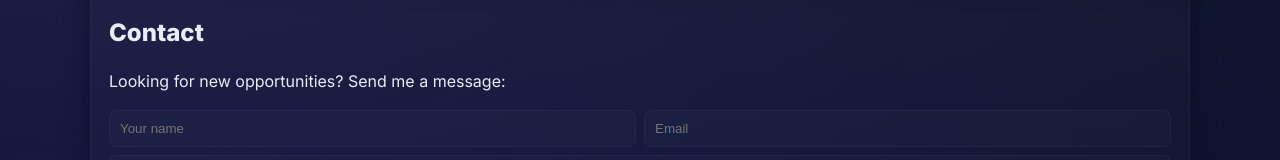
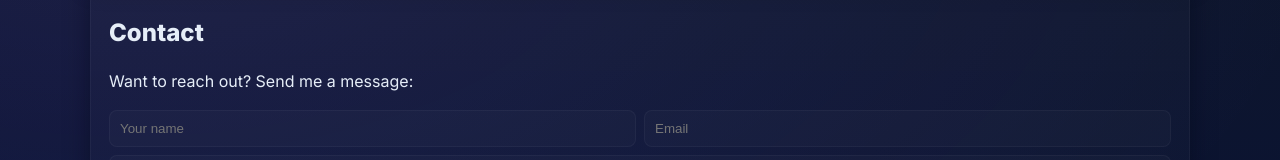
Before and after one commit to ConnerH1123/connerh1123.github.io, a plain HTML site: page index.html in a window 1280 px wide. Shown: the part 966-1126 px from the top of the page. Drawn offline with Linux system fonts and the light colour scheme; files whose address does not match are found by name.

Commit message:
Update contact message in index.html

```diff
--- a/index.html
+++ b/index.html
@@ -64,7 +64,7 @@
 
     <section class="card contact-card" id="contact">
       <h2>Contact</h2>
-      <p>Looking for new opportunities? Send me a message:</p>
+      <p>Want to reach out? Send me a message:</p>
       <form id="contact-form" onsubmit="return false;">
         <div class="row">
           <input id="contact-name" placeholder="Your name" required>
```
